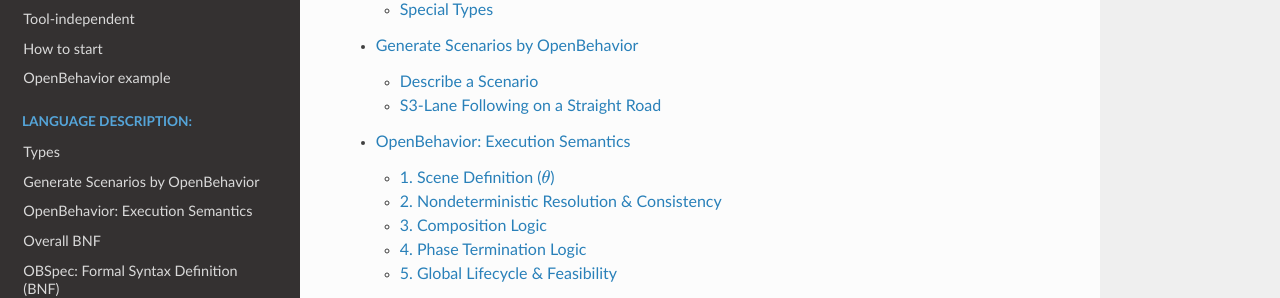
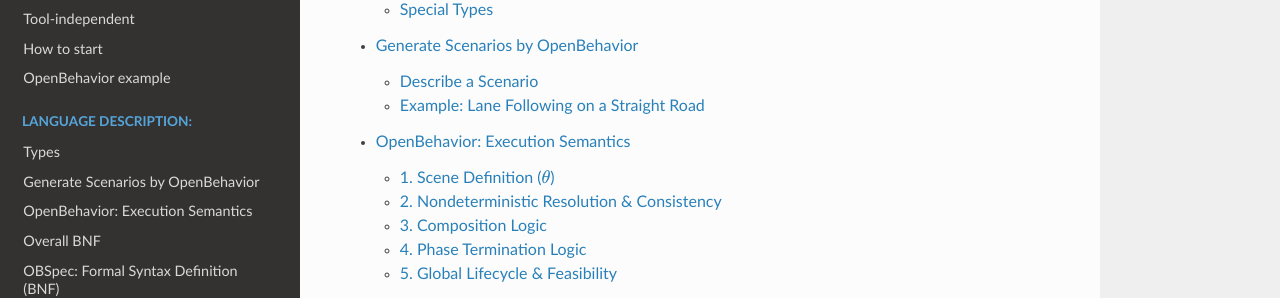
Before and after one commit to Sunshinesheep/OpenBehavior-doc, a Sphinx documentation site: the page built from docs/source/index.rst, in a window 1280 px wide and 900 px high, scrolled down 3336 px. Shown: the part 162-460 px from the top of the window. Built offline with Sphinx 7.4.7 and the Read the Docs theme 3.1.0, drawn with Linux system fonts in a browser that asks for light colours.

Commit message:
Update generate_scenarios_by_openbehavior.md

```diff
--- a/docs/source/generate_scenarios_by_openbehavior.md
+++ b/docs/source/generate_scenarios_by_openbehavior.md
@@ -84,7 +84,7 @@ npc3.drive(path) with:
 
 
 
-## S3-Lane Following on a Straight Road
+## Example: Lane Following on a Straight Road
 
 ### Overview
 This example demonstrates a standard multi-vehicle interaction on a highway-style straight road. The key highlight here is the **heterogeneous behavior control**:
```
